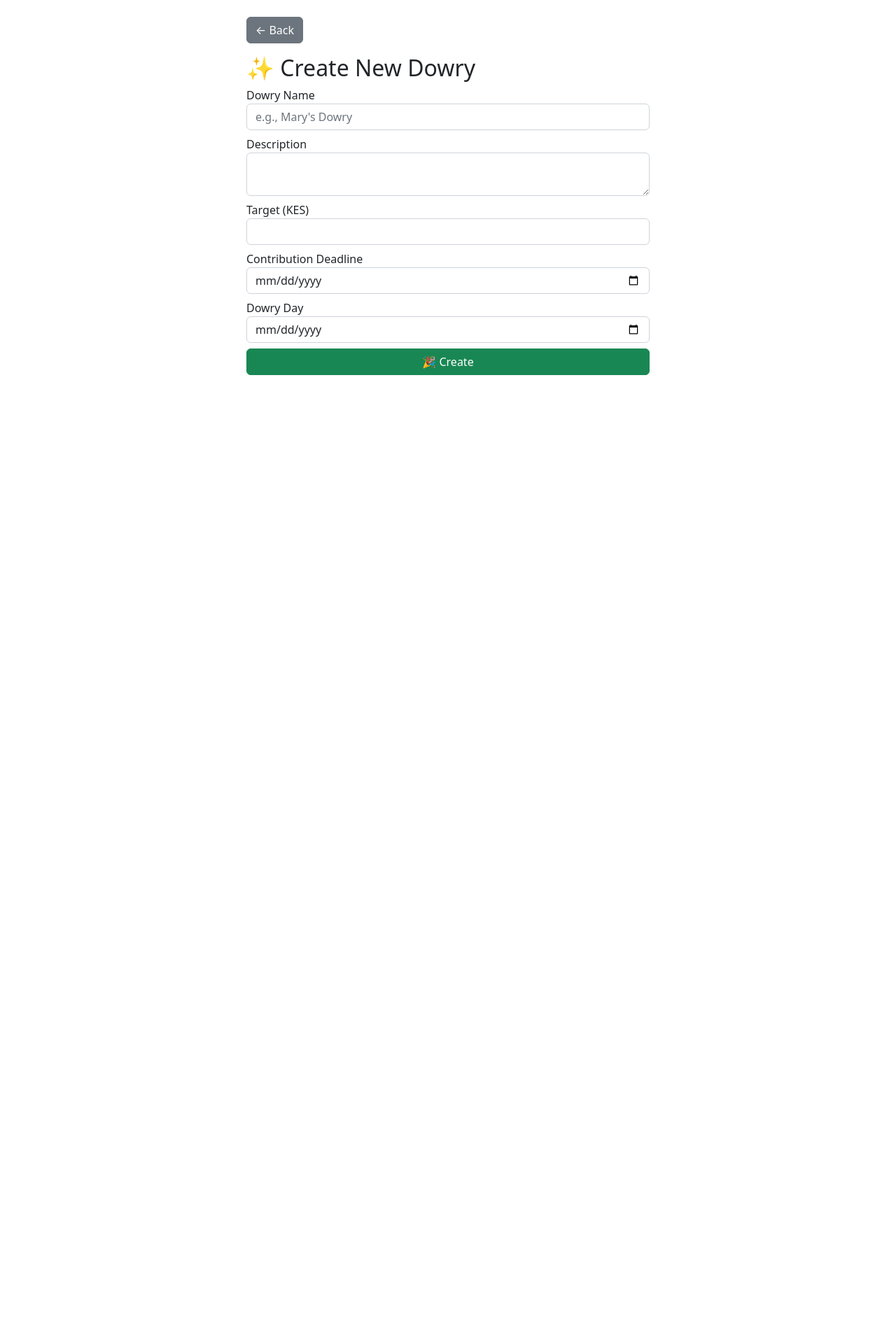
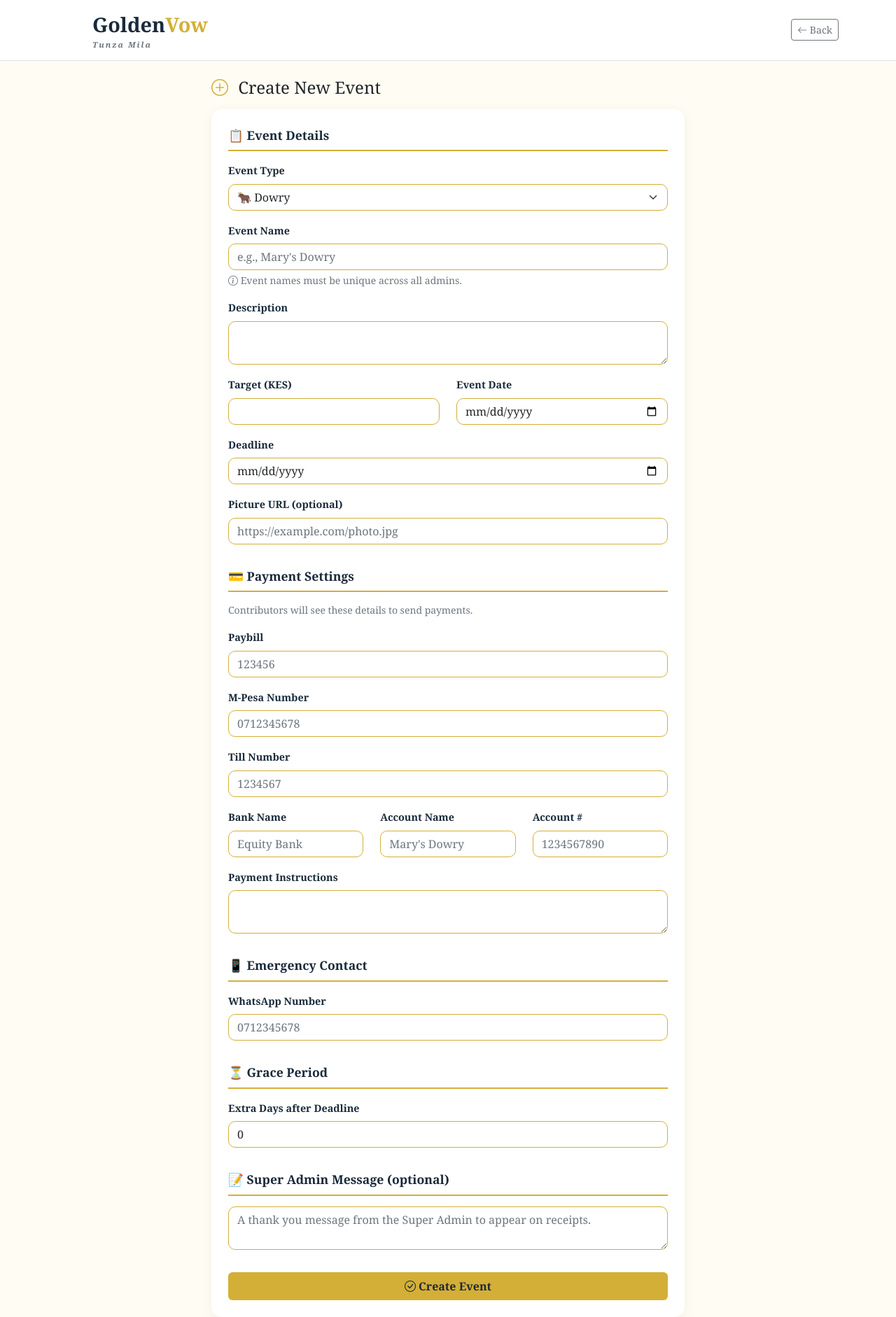
Before and after one commit to mafiayeng/Dowry-app, a Flask app: template templates/templates/admin_create.html in a window 1280 px wide. Shown: the whole page at 70% size. Before the commit the page ends 536 px from the top, so only its background shows below. Run offline with Flask 3, Linux system fonts and the light colour scheme; the template is opened without the code that fills it, so the values that code supplies are empty.

Commit message:
Update admin_create.html

```diff
--- a/templates/templates/admin_create.html
+++ b/templates/templates/admin_create.html
@@ -1,20 +1,91 @@
 <!DOCTYPE html>
 <html>
-<head><title>Create</title>
-<link href="https://cdn.jsdelivr.net/npm/bootstrap@5.2.3/dist/css/bootstrap.min.css" rel="stylesheet">
+<head>
+    <title>GoldenVow – Create Event</title>
+    <meta charset="UTF-8">
+    <meta name="viewport" content="width=device-width, initial-scale=1.0">
+    <link href="https://cdn.jsdelivr.net/npm/bootstrap@5.2.3/dist/css/bootstrap.min.css" rel="stylesheet">
+    <link rel="stylesheet" href="https://cdn.jsdelivr.net/npm/bootstrap-icons@1.11.3/font/bootstrap-icons.min.css">
+    <style>
+        body { background: #FEFCF3; font-family: 'Georgia', serif; }
+        .golden { color: #D4AF37; }
+        .navbar-brand { font-size: 1.8rem; font-weight: bold; color: #1A2A3A; }
+        .navbar-brand span { color: #D4AF37; }
+        .btn-gold { background: #D4AF37; border: none; color: #1A2A3A; font-weight: bold; }
+        .btn-gold:hover { background: #C5A02E; color: #1A2A3A; }
+        .card { border: none; box-shadow: 0 5px 20px rgba(0,0,0,0.05); border-radius: 15px; }
+        .form-label { font-weight: bold; font-size: 0.9rem; color: #1A2A3A; }
+        .section-title { font-size: 1.1rem; font-weight: bold; color: #1A2A3A; border-bottom: 2px solid #D4AF37; padding-bottom: 8px; margin-bottom: 15px; }
+        .form-control, .form-select { border: 1px solid #D4AF37; border-radius: 10px; }
+        .form-control:focus, .form-select:focus { border-color: #C5A02E; box-shadow: 0 0 0 0.2rem rgba(212,175,55,0.25); }
+    </style>
 </head>
 <body>
-<div class="container mt-4" style="max-width:600px;">
-<a href="/admin" class="btn btn-secondary mb-3">← Back</a>
-<h2>✨ Create New Dowry</h2>
-<form method="post">
-<div class="mb-2"><label>Dowry Name</label><input class="form-control" name="title" placeholder="e.g., Mary's Dowry" required></div>
-<div class="mb-2"><label>Description</label><textarea class="form-control" name="description"></textarea></div>
-<div class="mb-2"><label>Target (KES)</label><input class="form-control" name="target_amount" type="number" step="0.01" required></div>
-<div class="mb-2"><label>Contribution Deadline</label><input class="form-control" name="deadline" type="date" required></div>
-<div class="mb-2"><label>Dowry Day</label><input class="form-control" name="dowry_date" type="date" required></div>
-<button class="btn btn-success w-100">🎉 Create</button>
-</form>
+<nav class="navbar navbar-light bg-white border-bottom">
+    <div class="container">
+        <a href="/" class="navbar-brand d-flex align-items-center">
+            <span style="width:40px; height:40px; margin-right:10px;">{{ app_logo|safe }}</span>
+            <div>
+                <span style="font-size:1.8rem; font-weight:bold; color:#1A2A3A;">Golden<span style="color:#D4AF37;">Vow</span></span>
+                <span style="font-size:0.7rem; color:#6c757d; display:block; letter-spacing:2px;"><em>Tunza Mila</em></span>
+            </div>
+        </a>
+        <a href="/admin" class="btn btn-sm btn-outline-secondary"><i class="bi bi-arrow-left"></i> Back</a>
+    </div>
+</nav>
+<div class="container mt-4" style="max-width:700px;">
+    <h4 class="mb-3"><i class="bi bi-plus-circle golden me-2"></i> Create New Event</h4>
+    <form method="post">
+        <div class="card p-4">
+            <div class="section-title">📋 Event Details</div>
+            <div class="mb-3">
+                <label class="form-label">Event Type</label>
+                <select class="form-select" name="event_type" required>
+                    <option value="dowry">🐂 Dowry</option>
+                    <option value="burial">🕊️ Burial</option>
+                    <option value="medical">❤️ Medical</option>
+                    <option value="education">🎓 Education</option>
+                    <option value="harambee">🤝 Harambee</option>
+                    <option value="other">✦ Other</option>
+                </select>
+            </div>
+            <div class="mb-3">
+                <label class="form-label">Event Name</label>
+                <input class="form-control" name="title" placeholder="e.g., Mary's Dowry" required>
+                <div class="form-text text-muted small"><i class="bi bi-info-circle"></i> Event names must be unique across all admins.</div>
+            </div>
+            <div class="mb-3"><label class="form-label">Description</label><textarea class="form-control" name="description" rows="2"></textarea></div>
+            <div class="row">
+                <div class="col-md-6 mb-3"><label class="form-label">Target (KES)</label><input class="form-control" name="target_amount" type="number" step="0.01" required></div>
+                <div class="col-md-6 mb-3"><label class="form-label">Event Date</label><input class="form-control" name="event_date" type="date" required></div>
+            </div>
+            <div class="mb-3"><label class="form-label">Deadline</label><input class="form-control" name="deadline" type="date" required></div>
+            <div class="mb-3"><label class="form-label">Picture URL (optional)</label><input class="form-control" name="picture_url" placeholder="https://example.com/photo.jpg"></div>
+
+            <div class="section-title mt-3">💳 Payment Settings</div>
+            <p class="text-muted small">Contributors will see these details to send payments.</p>
+            <div class="mb-3"><label class="form-label">Paybill</label><input class="form-control" name="paybill" placeholder="123456"></div>
+            <div class="mb-3"><label class="form-label">M-Pesa Number</label><input class="form-control" name="mpesa_number" placeholder="0712345678"></div>
+            <div class="mb-3"><label class="form-label">Till Number</label><input class="form-control" name="till_number" placeholder="1234567"></div>
+            <div class="row">
+                <div class="col-md-4 mb-3"><label class="form-label">Bank Name</label><input class="form-control" name="bank_name" placeholder="Equity Bank"></div>
+                <div class="col-md-4 mb-3"><label class="form-label">Account Name</label><input class="form-control" name="bank_account_name" placeholder="Mary's Dowry"></div>
+                <div class="col-md-4 mb-3"><label class="form-label">Account #</label><input class="form-control" name="bank_account_number" placeholder="1234567890"></div>
+            </div>
+            <div class="mb-3"><label class="form-label">Payment Instructions</label><textarea class="form-control" name="payment_instructions" rows="2"></textarea></div>
+
+            <div class="section-title mt-3">📱 Emergency Contact</div>
+            <div class="mb-3"><label class="form-label">WhatsApp Number</label><input class="form-control" name="whatsapp_contact" placeholder="0712345678"></div>
+
+            <div class="section-title mt-3">⏳ Grace Period</div>
+            <div class="mb-3"><label class="form-label">Extra Days after Deadline</label><input class="form-control" name="grace_period" type="number" value="0" placeholder="e.g., 7"></div>
+
+            <div class="section-title mt-3">📝 Super Admin Message (optional)</div>
+            <div class="mb-3"><textarea class="form-control" name="super_admin_message" rows="2" placeholder="A thank you message from the Super Admin to appear on receipts."></textarea></div>
+
+            <button type="submit" class="btn btn-gold w-100 py-2 mt-3"><i class="bi bi-check-circle"></i> Create Event</button>
+        </div>
+    </form>
 </div>
 </body>
 </html>
```
